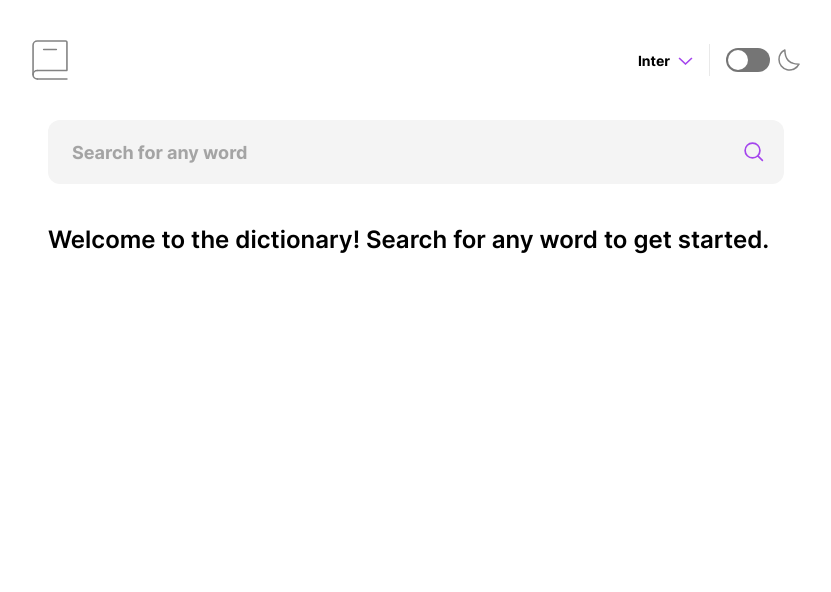
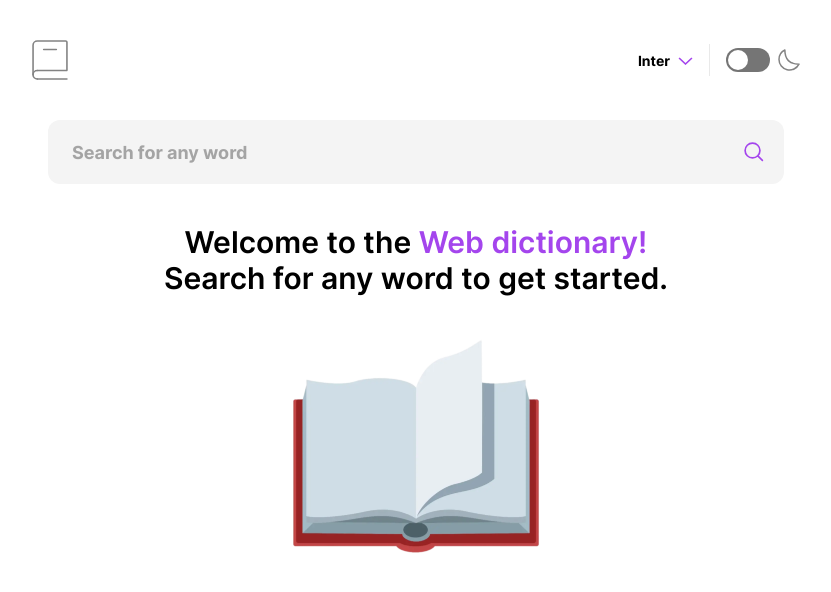
Before and after one commit to alexisdlr/dictionary-web, a Next.js app: page / in a window 1280 px wide. Shown: the top 592 px of the page, without its empty margins (224-1055 px from the left). Built offline with nearby package versions, Linux system fonts and the light colour scheme.

Commit message:
added book illustration

```diff
--- a/app/page.tsx
+++ b/app/page.tsx
@@ -7,6 +7,7 @@ import Loader from "@/components/loader";
 import NotFound from "@/components/not-found";
 import SearchInput from "@/components/search-input";
 import { DictionaryEntry as DictionaryEntryType } from "@/types";
+import Image from "next/image";
 import { useState } from "react";
 
 export default function Home() {
@@ -45,13 +46,22 @@ export default function Home() {
           <SearchInput onSearch={handleSearch} />
         </div>
         <main>
-          {error && (
-           <NotFound error={error} />
-          )}
+          {error && <NotFound error={error} />}
           {!error && !result.length && !loading && (
-            <p className="text-left text-2xl dark:text-white-smoke text-black font-semibold px-2 md:px-4">
-              Welcome to the dictionary! Search for any word to get started.
-            </p>
+            <div className="flex items-center justify-center flex-col gap-4">
+              <p className="text-center text-xl md:text-3xl dark:text-white-smoke text-black font-semibold px-2 md:px-4 max-w-xl">
+                Welcome to the{" "}
+                <span className="text-purple">Web dictionary!</span> Search for
+                any word to get started.
+              </p>
+              <Image
+                src="/assets/images/book.webp"
+                alt="dictionary illustration"
+                width={300}
+                height={300}
+                style={{ backgroundImage: "none" }}
+              />
+            </div>
           )}
           {loading && !error && (
             <div className="flex justify-center items-center h-full w-full dark:text-white-smoke text-black">
```
Also changed, not shown: public/assets/images/book.webp (added).
